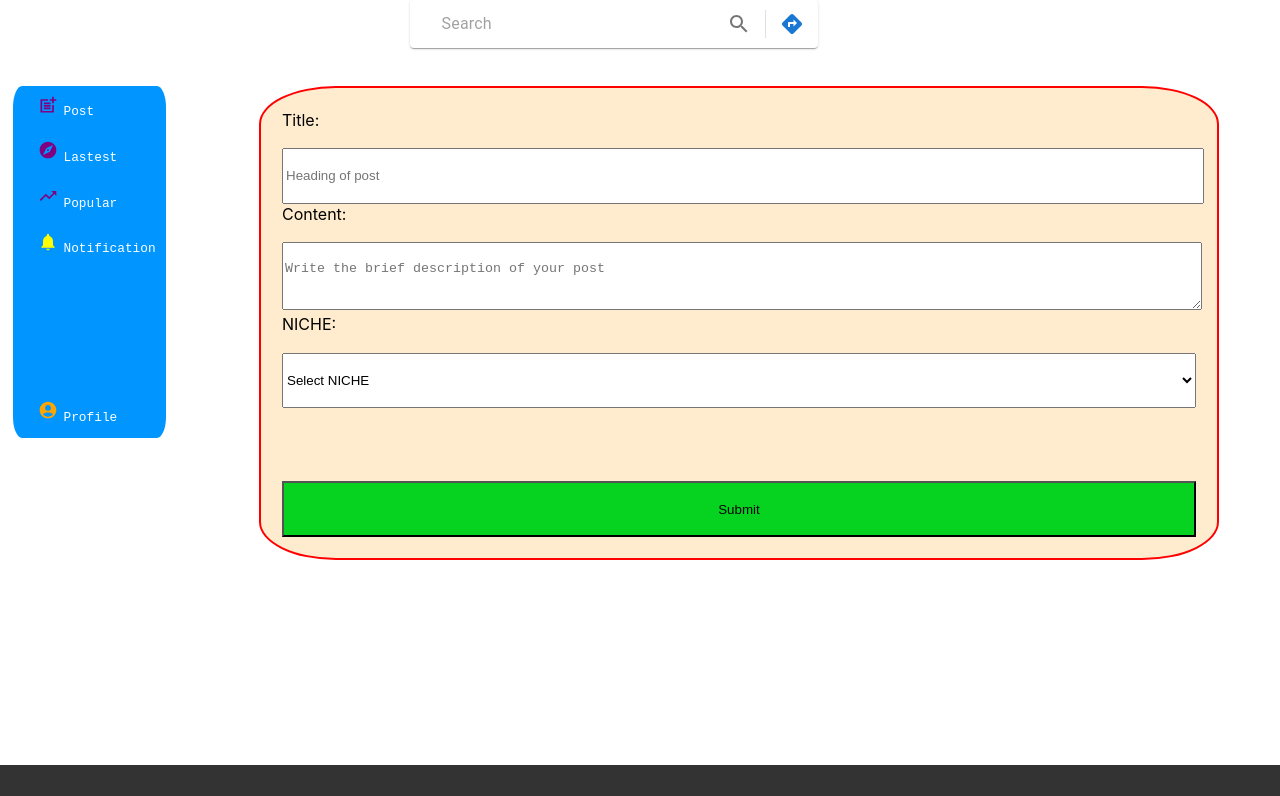
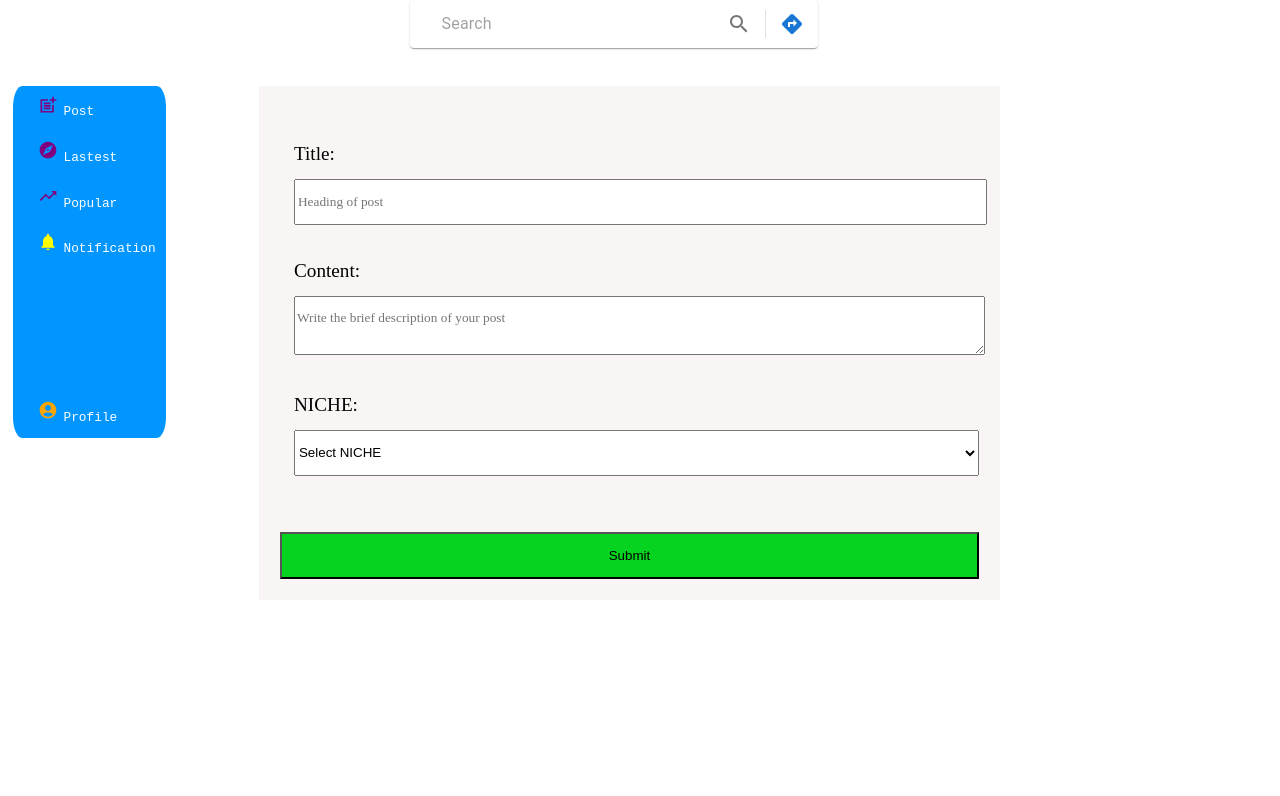
Before and after one commit to Raushankumar-prog/Zealblog, a React (Create React App) app in the folder fronted/: page /createpost in a window 1280 px wide. Shown: the top 796 px of the page. Built offline with nearby package versions, Linux system fonts and the light colour scheme.

Commit message:
improving the fronted of form

```diff
--- a/fronted/src/Components/channel_template/channel_component/authorpost/authorpost.js
+++ b/fronted/src/Components/channel_template/channel_component/authorpost/authorpost.js
@@ -7,6 +7,7 @@ import AccountCircleIcon from '@mui/icons-material/AccountCircle';
 import ThumbUpOffAltIcon from '@mui/icons-material/ThumbUpOffAlt';
 import CommentIcon from '@mui/icons-material/Comment';
 import Saved from '@mui/icons-material/BookmarkBorder';
+import DeleteIcon from '@mui/icons-material/Delete';
 import Cookies from 'js-cookie';
 
 
@@ -36,6 +37,17 @@ const AuthorPost = () => {
     fetchData();
   }, []); // Empty dependency array to run the effect only once on mount
 
+const handleDelete = async (postId) => {
+
+    try {
+      const response = await makeRequest(`/api/deletepost/${postId}`, 'DELETE');
+      console.log('Deleting post with ID:', postId);
+      // After successful deletion, you may want to update the state or perform other actions
+    } catch (error) {
+      console.error('Error deleting post:', error.message);
+    }
+  };
+
   return (
     <div>
       <h2>Your Posts</h2>
@@ -56,9 +68,8 @@ const AuthorPost = () => {
                                      <div className="author">   <div className="channelicon"><AccountCircleIcon fontSize="large" style={{ color: getRandomColor() }}/></div>
                                                                        <div className="profile">{post.beongsto ? post.beongsto.username : 'Unknown User'}</div>
                            </div>
-                                     <div className="like"><ThumbUpOffAltIcon style={{ color: getRandomColor() }}/></div>
-                                     <div className="comment"><CommentIcon  style={{ color: getRandomColor() }}/></div>
-                                      <div className="comment"><Saved  style={{ color: getRandomColor() }}/></div>
+                                     <div className="like"><DeleteIcon color="error" onClick={() => handleDelete(post.id)}/></div>
+
                             </div>
                               </Paper>
                    </div>
--- a/fronted/src/Components/fetch/fetch.js
+++ b/fronted/src/Components/fetch/fetch.js
@@ -21,7 +21,7 @@ export const makeRequest = async (endpoint, method, data = null) => {
     method,
     headers,
     // stringifing the data for non-GET and non-FormData requests
-    ...(method !== 'GET' && !(data instanceof FormData) && { body: JSON.stringify(data) }),
+    ...(method !== 'GET'&& method !== 'DELETE' && !(data instanceof FormData) && { body: JSON.stringify(data) }),
 
   };
 
--- a/fronted/src/Components/left/leftcomponent/home/home.css
+++ b/fronted/src/Components/left/leftcomponent/home/home.css
@@ -6,3 +6,8 @@
       margin-top:1%;
 
 }
+#posttitle::placeholder,
+#content::placeholder,
+#nichetype::placeholder {
+      font-family: cursive;
+}
--- a/fronted/src/Components/left/leftcomponent/home/home.js
+++ b/fronted/src/Components/left/leftcomponent/home/home.js
@@ -1,4 +1,5 @@
 import React, { useState } from 'react';
+import './home.css'
 import { makeRequest } from '../../../fetch/fetch';
 import { nichetype1 } from './nichetype/nichetype';
 import Cookies from 'js-cookie';
@@ -71,8 +72,8 @@ const Home = () => {
 
   return (
     <div id="form">
-      <div className="form-group">
-        <label htmlFor="posttitle">Title:</label><br />
+      <div className="form-group-1">
+        <label htmlFor="posttitle" className='labeltext'>Title:</label><br />
         <input
           type="text"
           placeholder="Heading of post"
@@ -82,8 +83,8 @@ const Home = () => {
           onChange={handleTitleChange}
         />
       </div>
-      <div className="form-group">
-        <label htmlFor="content">Content:</label><br />
+      <div className="form-group-1">
+        <label htmlFor="content" className='labeltext'>Content:</label><br />
         <textarea
           placeholder="Write the brief description of your post"
           id="content"
@@ -93,8 +94,8 @@ const Home = () => {
           onChange={handleContentChange}
         />
       </div>
-      <div className="form-group">
-        <label htmlFor="nichetype">NICHE:</label><br />
+      <div className="form-group-1">
+        <label htmlFor="nichetype" className='labeltext'>NICHE:</label><br />
         <select
           id="nichetype"
           className="form-control"
--- a/fronted/src/Components/left/leftcomponent/profile/profile.css
+++ b/fronted/src/Components/left/leftcomponent/profile/profile.css
@@ -1,21 +1,24 @@
 #form{
-    border:2px solid red;
+
    margin-left:5%;
-   width:85%;
+   width:65%;
    height:100%;
     padding:2%;
-    border-radius:8%;
-    background-color: blanchedalmond;
+
+    background-color: rgb(250, 245, 245);
 }
 #formlogin{
-    border: 2px solid red;
-    margin-left: 22%;
-    width: 85%;
+
+    margin-left: 5%;
+    width: 45%;
     height: 100%;
     padding: 2%;
-    margin-top: 20%;
+    margin-top: 5%;
+    margin-left: 10%;
+    padding-top: 8%;
+    padding-bottom: 8%;
     border-radius: 8%;
-    background-color: blanchedalmond;
+    background-color: rgb(254, 254, 253);
 }
 .form-control{
    width:100%;
@@ -34,3 +37,19 @@ padding-top: 2%;
 #profilebox{
      width:100%;
 }
+.form-group{
+    padding-top: 10%;
+    padding-left: 2%;
+}
+.form-group-1 {
+    padding-top:5%;
+    padding-left: 2%;
+}
+.labeltext{
+    font-size: larger;
+    font-family:cursive;
+}
+#username::placeholder,
+#password::placeholder {
+    font-family: cursive;
+}
--- a/fronted/src/Components/left/leftcomponent/profile/profile.js
+++ b/fronted/src/Components/left/leftcomponent/profile/profile.js
@@ -3,6 +3,7 @@ import './profile.css';
 import Cookies from 'js-cookie';
 import Channel from '../../../channel_template/channel';
 import  {makeRequest}  from '../../../fetch/fetch';
+import { Paper } from '@mui/material';
 
 
 
@@ -46,10 +47,13 @@ const Profile = () => {
       {checkusername ? (
         <div id="content"><Channel /></div>
       ) : (
+      <Paper style={{ width: '50%',marginLeft:'14%',marginTop:'6%' }}>
+
         <div id="formlogin">
+
           <form>
             <div className="form-group">
-              <label htmlFor="username">Username:</label><br/>
+              <label htmlFor="username" className='labeltext'>Username:</label><br/>
               <input
                 type="text"
                 placeholder="username"
@@ -60,7 +64,7 @@ const Profile = () => {
               />
             </div>
             <div className="form-group">
-              <label htmlFor="password">Password:</label><br/>
+              <label htmlFor="password"  className='labeltext'>Password:</label><br/>
               <input
                 type="password"
                 placeholder="password"
@@ -73,8 +77,12 @@ const Profile = () => {
             <button type="button" onClick={getdata} className="btn-primary">
               Submit
             </button>
+
           </form>
+
         </div>
+         </Paper>
+
       )}
     </div>
   );
```
Also changed, not shown: fronted/src/Components/channel_template/channel_component/authorpost/authorpost.css (+7 -0 lines).
